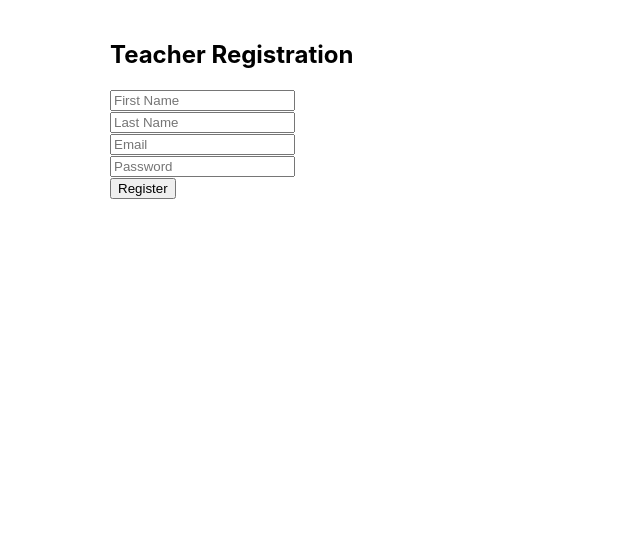
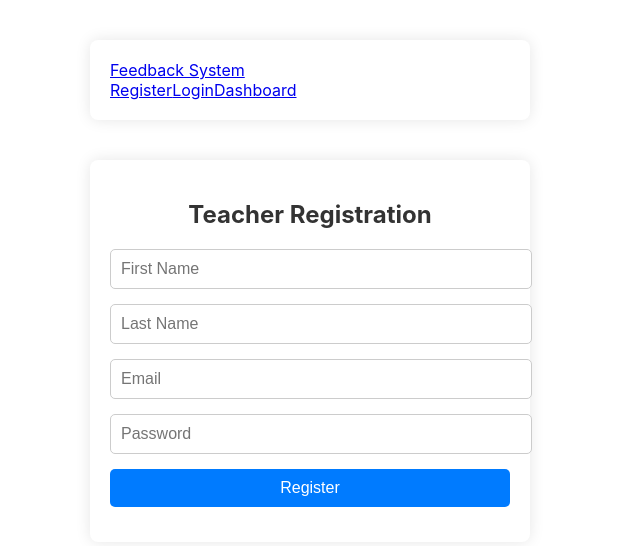
Before and after one commit to Sunbeam-nternship-25/Feedback_Frontend, a React (Create React App) app: page / in a window 1280 px wide. Shown: the top 546 px of the page, without its empty margins (330-970 px from the left). Built offline with nearby package versions, Linux system fonts and the light colour scheme.

Commit message:
remaining part of all 3 pages completed

```diff
--- a/src/App.css
+++ b/src/App.css
@@ -1,88 +1,34 @@
-/* .App {
-  text-align: center;
+.container {
+  max-width: 400px;
+  margin: 40px auto;
+  padding: 20px;
+  background: white;
+  box-shadow: 0 0 15px rgba(0,0,0,0.1);
+  border-radius: 8px;
 }
 
-.App-logo {
-  height: 40vmin;
-  pointer-events: none;
+input, button {
+  width: 100%;
+  margin-bottom: 15px;
+  padding: 10px;
+  font-size: 16px;
+  border-radius: 5px;
+  border: 1px solid #ccc;
 }
 
-@media (prefers-reduced-motion: no-preference) {
-  .App-logo {
-    animation: App-logo-spin infinite 20s linear;
-  }
+button {
+  background-color: #007bff;
+  color: white;
+  border: none;
+  cursor: pointer;
 }
 
-.App-header {
-  background-color: #282c34;
-  min-height: 100vh;
-  display: flex;
-  flex-direction: column;
-  align-items: center;
-  justify-content: center;
-  font-size: calc(10px + 2vmin);
-  color: white;
-}
-
-.App-link {
-  color: #61dafb;
-}
-
-@keyframes App-logo-spin {
-  from {
-    transform: rotate(0deg);
-  }
-  to {
-    transform: rotate(360deg);
-  }
-} */
-
-body {
-  background-color: #f0f2f5;
-  font-family: Arial, sans-serif;
-  padding: 20px;
-  margin: 0;
+button:hover {
+  background-color: #0056b3;
 }
 
 h2 {
   color: #333;
-  margin-bottom: 10px;
+  margin-bottom: 20px;
+  text-align: center;
 }
-
-form {
-  background: white;
-  padding: 20px;
-  margin-bottom: 40px;
-  box-shadow: 0 2px 4px rgba(0,0,0,0.1);
-  border-radius: 5px;
-  max-width: 400px;
-}
-
-input {
-  width: 100%;
-  padding: 10px;
-  margin-bottom: 15px;
-  border: 1px solid #ccc;
-  border-radius: 3px;
-  font-size: 16px;
-}
-
-button {
-  background-color: #4CAF50;
-  color: white;
-  border: none;
-  padding: 12px 20px;
-  font-size: 16px;
-  cursor: pointer;
-  border-radius: 3px;
-  width: 100%;
-}
-
-button:hover {
-  background-color: #45a049;
-}
-
-hr {
-  margin: 40px 0;
-  border-color: #ccc;
-}
--- a/src/App.js
+++ b/src/App.js
@@ -1,73 +1,34 @@
-import React, { useState } from 'react';
-import axios from 'axios';
+import React from 'react';
+import { BrowserRouter as Router, Routes, Route, Link } from 'react-router-dom';
+import TeacherRegister from './pages/TeacherRegister.js';
+import TeacherLogin from './pages/TeacherLogin.js';
+import TeacherDashboard from './pages/TeacherDashboard.js';
+
+import './App.css';
+
 
 function App() {
-  const [isRegistered, setIsRegistered] = useState(false);
-
-  const [registerData, setRegisterData] = useState({
-    first_name: '',
-    last_name: '',
-    email: '',
-    password: '',
-  });
-
-  const [loginData, setLoginData] = useState({ email: '', password: '' });
-
-  const handleRegisterChange = (e) => {
-    setRegisterData({ ...registerData, [e.target.name]: e.target.value });
-  };
-
-  const handleRegisterSubmit = (e) => {
-    e.preventDefault();
-    axios.post('http://localhost:5000/teachers', registerData)
-      .then(() => {
-        alert('Registered successfully! Please login.');
-        setIsRegistered(true);
-      })
-      .catch(() => alert('Registration failed'));
-  };
-
-  const handleLoginChange = (e) => {
-    setLoginData({ ...loginData, [e.target.name]: e.target.value });
-  };
-
-  const handleLoginSubmit = (e) => {
-    e.preventDefault();
-    axios.post('http://localhost:5000/teachers/login', loginData)
-      .then(() => alert('Login successful!'))
-      .catch(() => alert('Login failed'));
-  };
-
   return (
-    <div style={{ maxWidth: 400, margin: 'auto', padding: 20 }}>
-      {!isRegistered ? (
-        <>
-          <h2>Teacher Registration</h2>
-          <form onSubmit={handleRegisterSubmit}>
-            <input type="text" name="first_name" value={registerData.first_name} onChange={handleRegisterChange} placeholder="First Name" required />
-            <br />
-            <input type="text" name="last_name" value={registerData.last_name} onChange={handleRegisterChange} placeholder="Last Name" required />
-            <br />
-            <input type="email" name="email" value={registerData.email} onChange={handleRegisterChange} placeholder="Email" required />
-            <br />
-            <input type="password" name="password" value={registerData.password} onChange={handleRegisterChange} placeholder="Password" required />
-            <br />
-            <button type="submit">Register</button>
-          </form>
-        </>
-      ) : (
-        <>
-          <h2>Teacher Login</h2>
-          <form onSubmit={handleLoginSubmit}>
-            <input type="email" name="email" value={loginData.email} onChange={handleLoginChange} placeholder="Email" required />
-            <br />
-            <input type="password" name="password" value={loginData.password} onChange={handleLoginChange} placeholder="Password" required />
-            <br />
-            <button type="submit">Login</button>
-          </form>
-        </>
-      )}
-    </div>
+    <Router>
+      <nav className="navbar navbar-expand bg-dark navbar-dark p-2">
+        <div className="container">
+          <Link className="navbar-brand" to="/">Feedback System</Link>
+          <div className="navbar-nav">
+            <Link className="nav-link" to="/register">Register</Link>
+            <Link className="nav-link" to="/login">Login</Link>
+            <Link className="nav-link" to="/dashboard">Dashboard</Link>
+          </div>
+        </div>
+      </nav>
+      <div className="container mt-4">
+        <Routes>
+          <Route path="/" element={<TeacherRegister />} />
+          <Route path="/register" element={<TeacherRegister />} />
+          <Route path="/login" element={<TeacherLogin />} />
+          <Route path="/dashboard" element={<TeacherDashboard />} />
+        </Routes>
+      </div>
+    </Router>
   );
 }
 
```
Also changed, not shown: src/pages/TeacherDashboard.js (renamed from src/components/TeacherDashboard.js), src/pages/TeacherLogin.js (renamed from src/components/TeacherLogin.js), src/pages/TeacherRegister.js (renamed from src/components/TeacherRegister.js).
